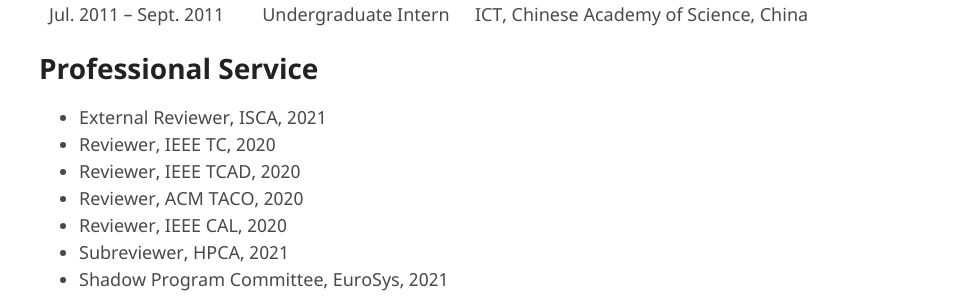
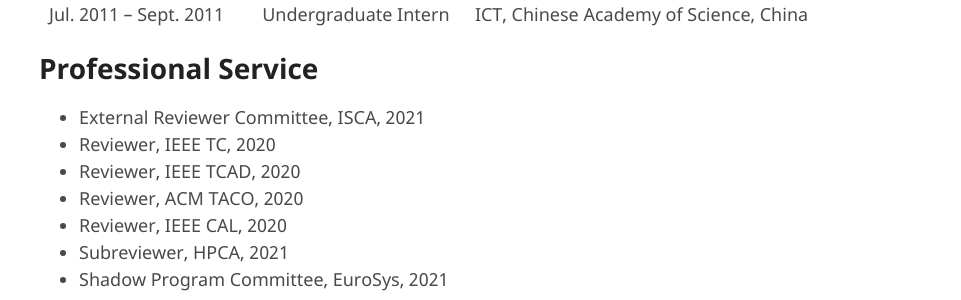
Before and after one commit to ericrxw/xiaoweiren, a Jekyll site: the page built from index.md, in a window 1280 px wide and 900 px high, scrolled down 493 px. Shown: the part 155-455 px from the top of the window, without its empty margins (319-1280 px from the left). Built offline with Jekyll 4.4.1, drawn with Linux system fonts in a browser that asks for light colours; our own code applies the rules of GitHub Pages for plain Markdown files; the repository's description, which GitHub fills in, is left out.

Commit message:
trivial change

```diff
--- a/index.md
+++ b/index.md
@@ -17,7 +17,7 @@
 
 # Professional Service
 
-* External Reviewer, ISCA, 2021
+* External Reviewer Committee, ISCA, 2021
 * Reviewer, IEEE TC, 2020
 * Reviewer, IEEE TCAD, 2020
 * Reviewer, ACM TACO, 2020
```
Also changed, not shown: 1 other file.
